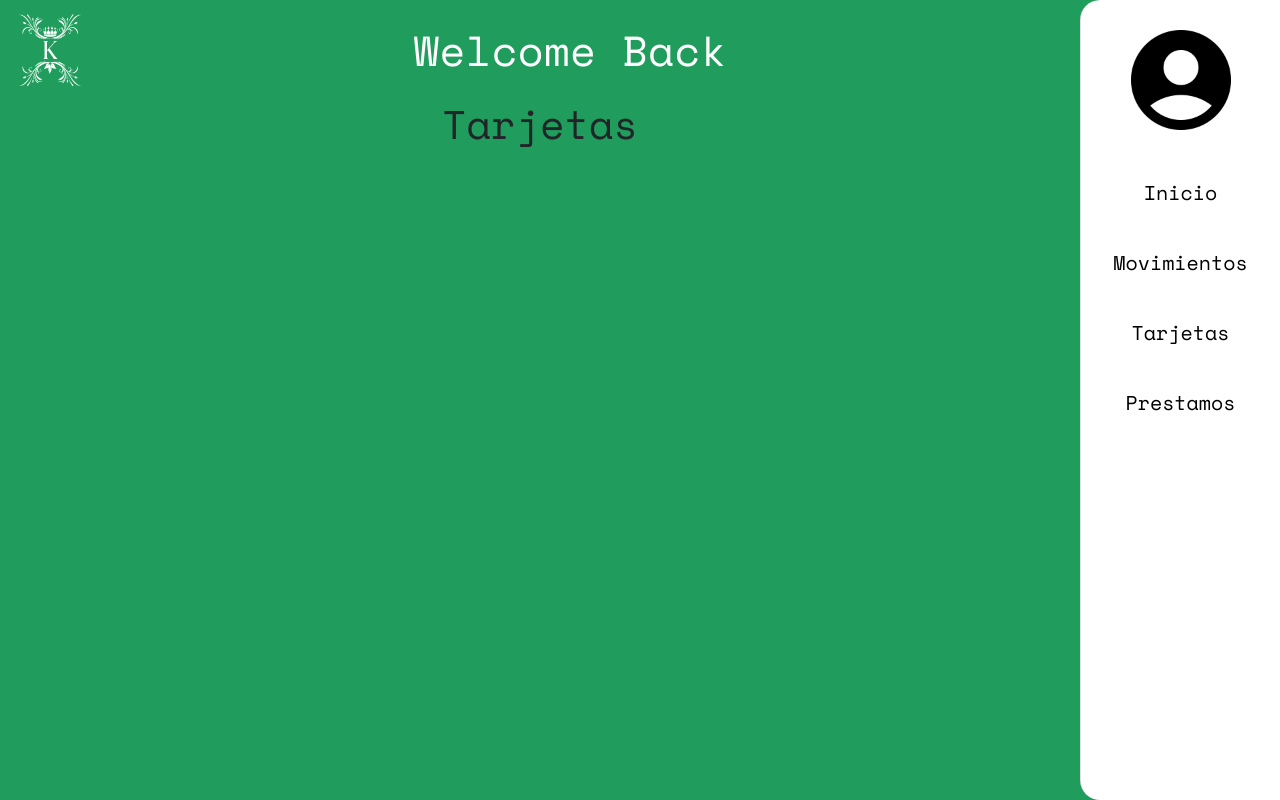
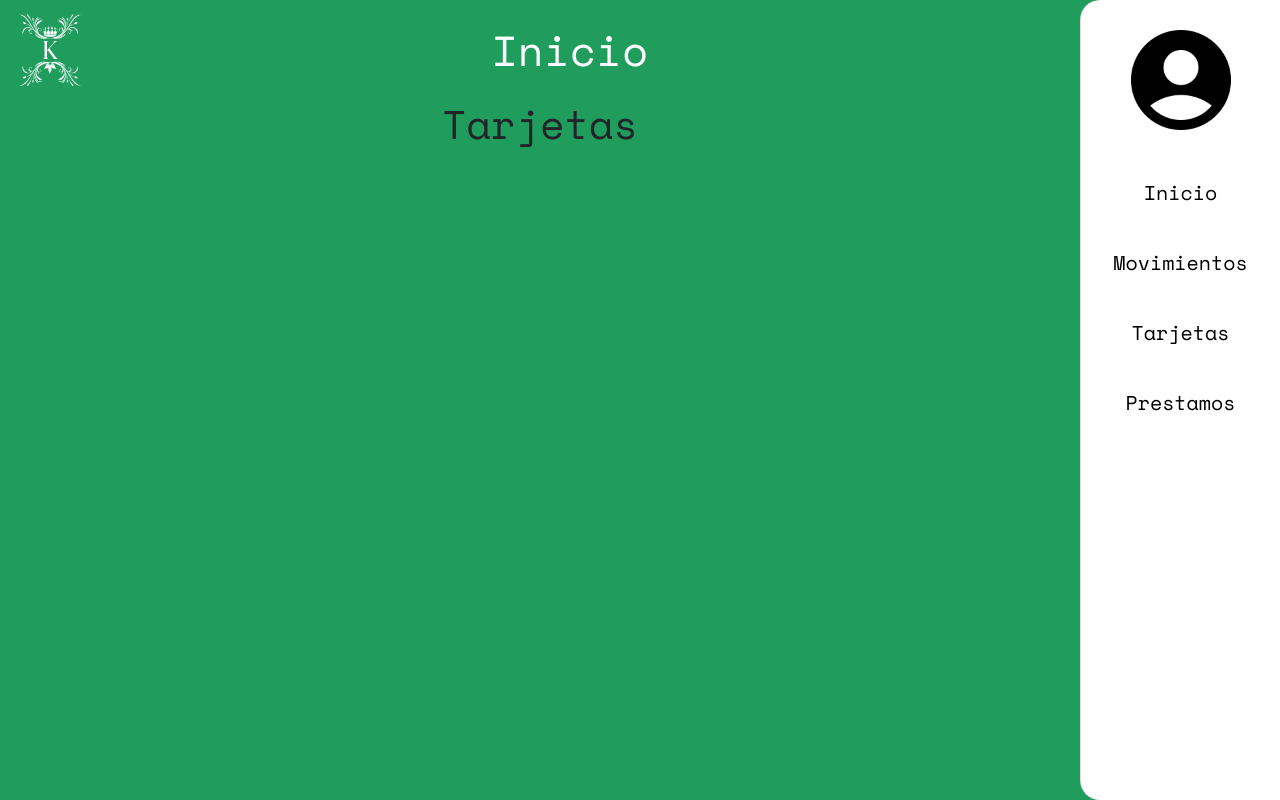
Before and after one commit to kuvii/Proyecto-FCT, a React (Create React App) app in the folder frontend/: page /admin/cards in a window 1280 px wide. Built offline with nearby package versions, Linux system fonts and the light colour scheme; sample sign-in values are in the browser's storage.

Commit message:
[feat] change page title based on current page

```diff
--- a/frontend/src/components/main_screen_navbar/MainScreenNavbar.jsx
+++ b/frontend/src/components/main_screen_navbar/MainScreenNavbar.jsx
@@ -1,7 +1,8 @@
-import React from "react";
+import React, { useEffect, useState } from "react";
 import { AppBar, IconButton, Stack, Typography, useMediaQuery, useTheme } from "@mui/material"
 import MenuIcon from '@mui/icons-material/Menu';
 import imagenLogo1 from '../../assets/KingsBank_BlancoVerde1.png'
+import { useLocation } from "react-router-dom";
 
 const MainScreenNavbar = ({open, handleOpen}) => {
     const drawerWidth = '240px'
@@ -10,6 +11,16 @@ const MainScreenNavbar = ({open, handleOpen}) => {
     const isPc = useMediaQuery(theme.breakpoints.up('sm'))
 
     const flexibleWidth = isPc ? (`calc(100% - ${drawerWidth})`) : '100%'
+
+    const location = useLocation()
+
+    const [currentPageHeader, setCurrentPageHeader] = useState('Welcome Back')
+
+    useEffect(() => {
+        const options = localStorage.getItem('navbar_options')
+        setCurrentPageHeader(JSON.parse(options)?.header || 'Inicio')
+    }, [location])
+
     return (
         <AppBar position='static' sx={{ backgroundColor: '#209d5c', boxShadow: 'none', width: flexibleWidth, mr: `${drawerWidth}px`}} open={open} >
             <Stack direction='row' justifyContent='space-between' alignItems='center'>
@@ -18,7 +29,7 @@ const MainScreenNavbar = ({open, handleOpen}) => {
                 fontFamily='Space Mono'
                 fontSize={isPc ? 42 : 24}
                 >
-                    Welcome Back
+                    {currentPageHeader}
                 </Typography>
                 {isPc ? (
                     <div />
```
